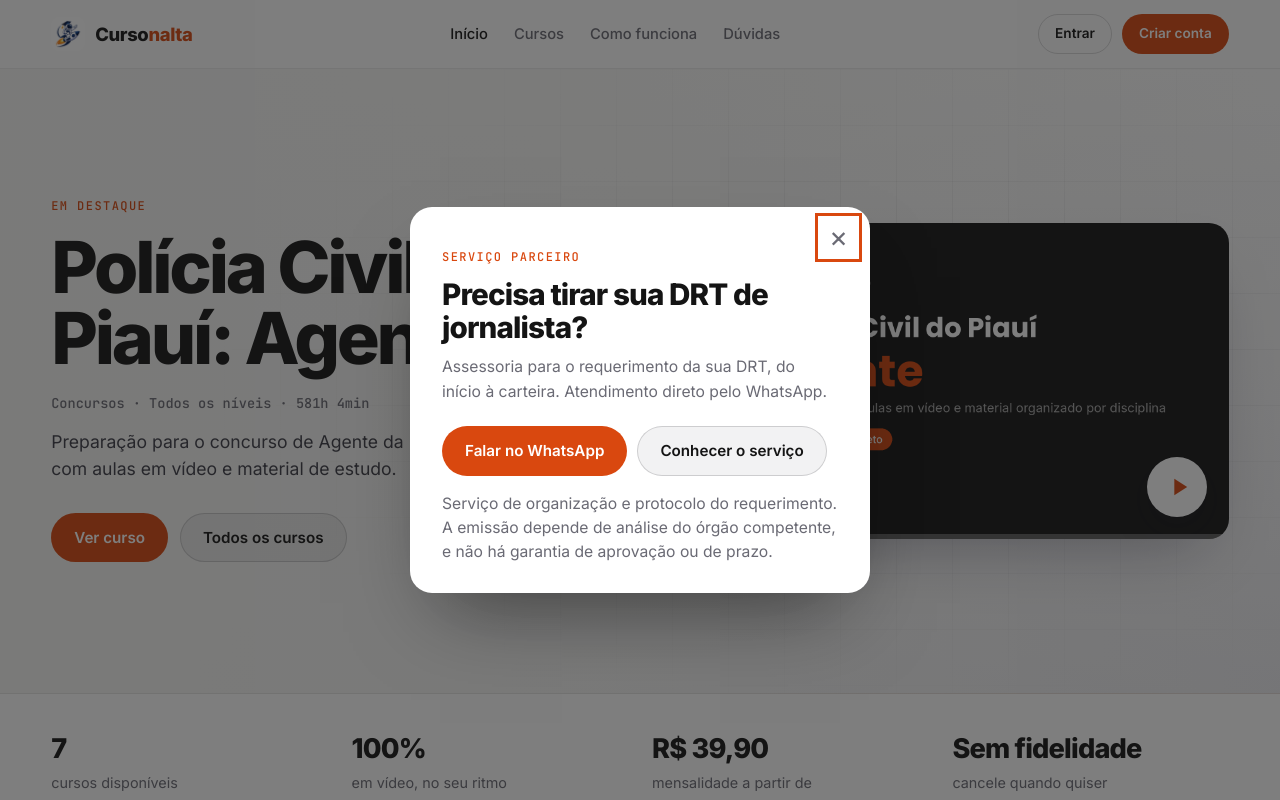
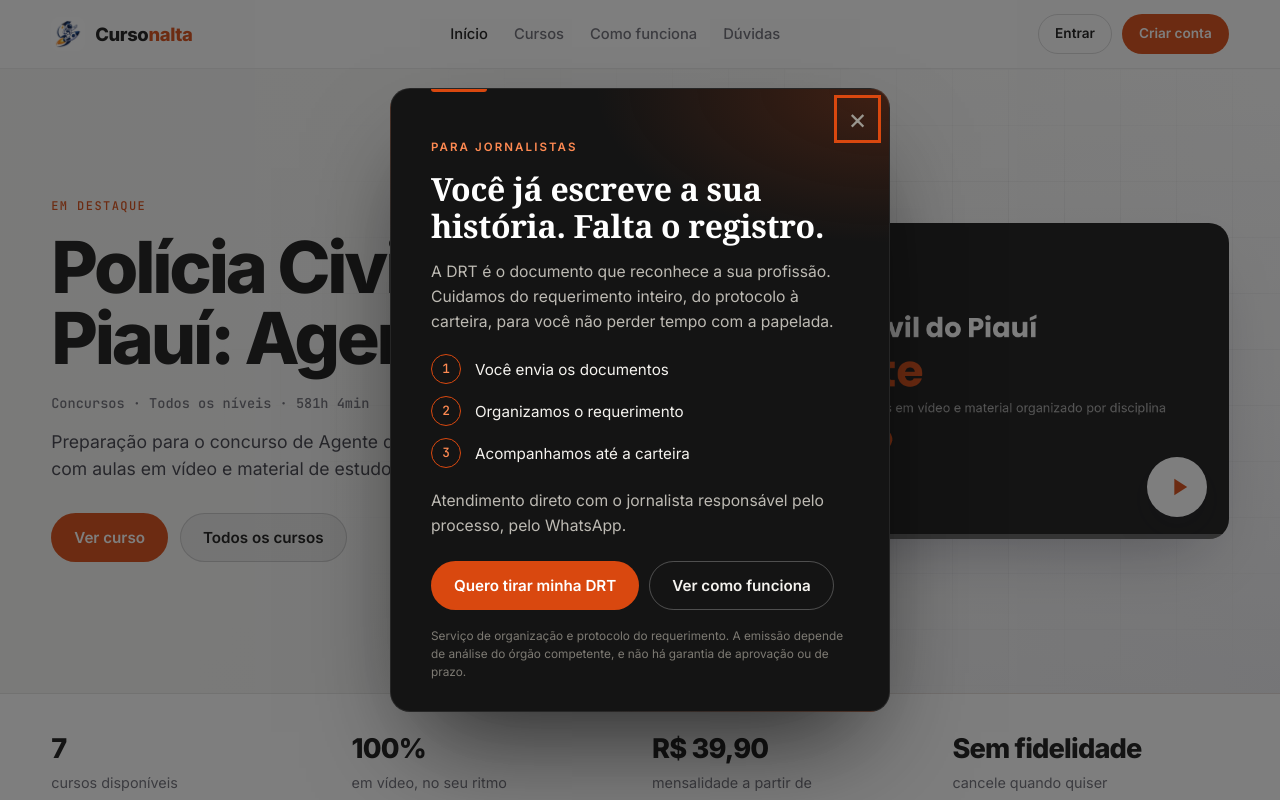
Before and after one commit to copy9/cursonalta, a PHP site: page / in a window 1280 px wide. Run offline with PHP 8.4, Linux system fonts and the light colour scheme.

Commit message:
Pop-up do DRT: visual escuro e elegante, copy sem gatilhos falsos
Co-Authored-By: Claude Haiku 5.5 <noreply@anthropic.com>
Claude-Session: https://claude.ai/code/session_01NS7Hnb65pZKcFRh7KgykFT

```diff
--- a/css/style.css
+++ b/css/style.css
@@ -388,3 +388,46 @@ a:focus-visible, button:focus-visible, input:focus-visible, select:focus-visible
 }
 .pop-close:hover { color: var(--text); }
 @media (max-width: 520px) { .pop { padding: 30px 22px 22px; } .pop h2 { font-size: 1.5rem; } .pop-actions .btn { width: 100%; } }
+
+/* Pop-up do DRT: visual sóbrio, escuro e elegante (sem imagens de terceiros) */
+.pop {
+  background: #141414; color: #f5f3ef; border-radius: 20px; width: min(500px, 100%);
+  padding: 44px 40px 30px; border: 1px solid rgba(255, 255, 255, .08);
+  box-shadow: 0 50px 100px -30px rgba(0, 0, 0, .7);
+  background-image: radial-gradient(420px 220px at 100% 0%, rgba(217, 72, 15, .22), transparent 70%);
+}
+.pop::before {
+  content: ""; position: absolute; left: 40px; top: 0; width: 56px; height: 3px; background: var(--accent); border-radius: 0 0 3px 3px;
+}
+.pop-kicker {
+  display: inline-block; font-size: .72rem; letter-spacing: .18em; text-transform: uppercase; color: #ff8a52; font-weight: 600;
+}
+.pop h2 {
+  font-family: Georgia, "Times New Roman", serif; font-weight: 700; font-size: 2rem; line-height: 1.15;
+  letter-spacing: -0.01em; color: #fff; margin: 14px 0 14px;
+}
+.pop p { color: #bdbab3; font-size: .98rem; line-height: 1.6; }
+.pop-lead { margin-bottom: 20px; }
+.pop-steps { list-style: none; display: grid; gap: 12px; margin-bottom: 20px; }
+.pop-steps li { display: flex; align-items: center; gap: 14px; color: #f5f3ef; font-size: .95rem; }
+.pop-steps span {
+  flex: none; width: 30px; height: 30px; border-radius: 50%; border: 1px solid var(--accent);
+  color: #ff8a52; display: grid; place-items: center; font-family: "JetBrains Mono", monospace; font-size: .8rem;
+}
+.pop-contact { font-size: .86rem; color: #9a978f; margin-bottom: 22px; }
+.pop-actions { display: flex; gap: 10px; flex-wrap: wrap; margin-bottom: 18px; }
+.pop-actions .btn { font-size: .95rem; }
+.btn-ghost-dark {
+  display: inline-flex; align-items: center; justify-content: center; padding: 12px 22px; border-radius: 999px;
+  border: 1px solid rgba(255, 255, 255, .25); color: #f5f3ef; font-weight: 600; font-size: .95rem;
+  transition: border-color .2s, color .2s;
+}
+.btn-ghost-dark:hover { border-color: #ff8a52; color: #ff8a52; }
+.pop-note { font-size: .74rem !important; color: #7d7a73 !important; line-height: 1.5 !important; }
+.pop-close { color: #9a978f; }
+.pop-close:hover { color: #fff; }
+@media (max-width: 520px) {
+  .pop { padding: 40px 24px 24px; }
+  .pop h2 { font-size: 1.6rem; }
+  .pop-actions .btn, .pop-actions .btn-ghost-dark { width: 100%; }
+}
--- a/js/drt-popup.js
+++ b/js/drt-popup.js
@@ -5,6 +5,7 @@
 (function () {
   var KEY = "drt-popup-seen";
   var WA = "https://wa.me/3530830124771?text=Quero%20tirar%20minha%20DRT";
+  var PAGE = "https://drt.cursonalta.com/";
 
   function seen() {
     try { return sessionStorage.getItem(KEY) === "1"; } catch (e) { return false; }
@@ -19,12 +20,18 @@
     wrap.innerHTML =
       '<div class="pop" role="dialog" aria-modal="true" aria-labelledby="pop-title">' +
         '<button type="button" class="pop-close" aria-label="Fechar">&times;</button>' +
-        '<span class="kicker">Serviço parceiro</span>' +
-        '<h2 id="pop-title">Precisa tirar sua DRT de jornalista?</h2>' +
-        '<p>Assessoria para o requerimento da sua DRT, do início à carteira. Atendimento direto pelo WhatsApp.</p>' +
+        '<span class="pop-kicker">Para jornalistas</span>' +
+        '<h2 id="pop-title">Você já escreve a sua história. Falta o registro.</h2>' +
+        '<p class="pop-lead">A DRT é o documento que reconhece a sua profissão. Cuidamos do requerimento inteiro, do protocolo à carteira, para você não perder tempo com a papelada.</p>' +
+        '<ul class="pop-steps">' +
+          '<li><span>1</span>Você envia os documentos</li>' +
+          '<li><span>2</span>Organizamos o requerimento</li>' +
+          '<li><span>3</span>Acompanhamos até a carteira</li>' +
+        '</ul>' +
+        '<p class="pop-contact">Atendimento direto com o jornalista responsável pelo processo, pelo WhatsApp.</p>' +
         '<div class="pop-actions">' +
-          '<a class="btn btn-primary" href="' + WA + '" target="_blank" rel="noopener">Falar no WhatsApp</a>' +
-          '<a class="btn btn-light" href="https://drt.cursonalta.com/">Conhecer o serviço</a>' +
+          '<a class="btn btn-primary" href="' + WA + '" target="_blank" rel="noopener">Quero tirar minha DRT</a>' +
+          '<a class="btn btn-ghost-dark" href="' + PAGE + '">Ver como funciona</a>' +
         '</div>' +
         '<p class="pop-note">Serviço de organização e protocolo do requerimento. A emissão depende de análise do órgão competente, e não há garantia de aprovação ou de prazo.</p>' +
       '</div>';
```
